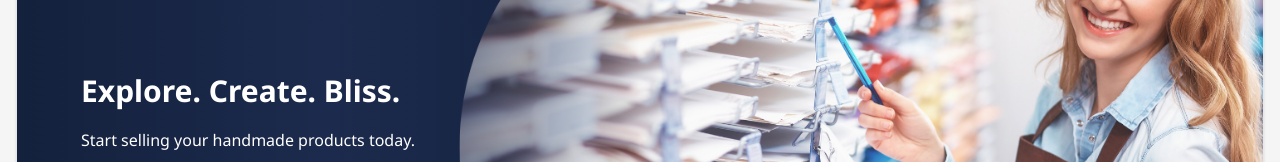
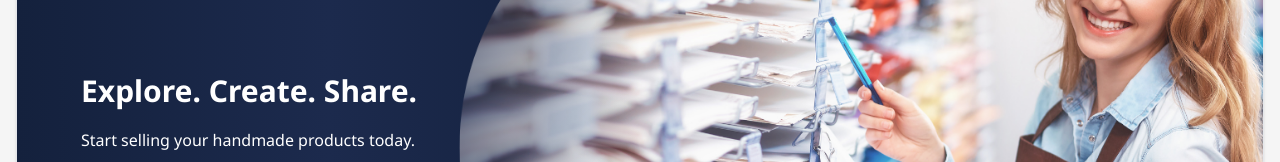
Before and after one commit to mdrennan91/handcrafted-haven, a Next.js app: page / in a window 1280 px wide. Shown: the part 233-395 px from the top of the page. Built offline with nearby package versions, Linux system fonts and the light colour scheme; no server answers; the database is empty; a web font is replaced by a local one.

Commit message:
Updated text in hero - less corny

```diff
--- a/src/app/components/Content.tsx
+++ b/src/app/components/Content.tsx
@@ -57,7 +57,7 @@ export default async function Content() {
           <div className="absolute left-0 top-0 h-full w-full bg-gradient-to-r from-[var(--primary)] via-[var(--primary-light)] to-transparent md:w-[50%] flex items-center px-8 md:px-16">
             <div className="text-white space-y-4 max-w-md">
               <h2 className="text-3xl md:text-4xl font-bold leading-snug">
-                Explore. Create. Bliss.
+                Explore. Create. Share.
               </h2>
               <p className="text-sm md:text-base">
                 Start selling your handmade products today.
```
